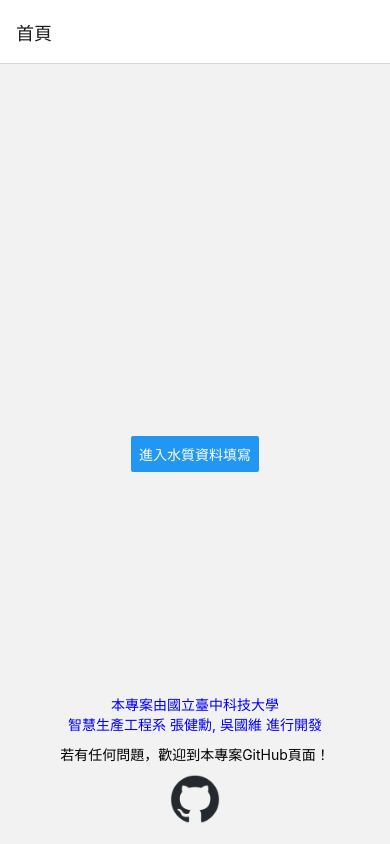
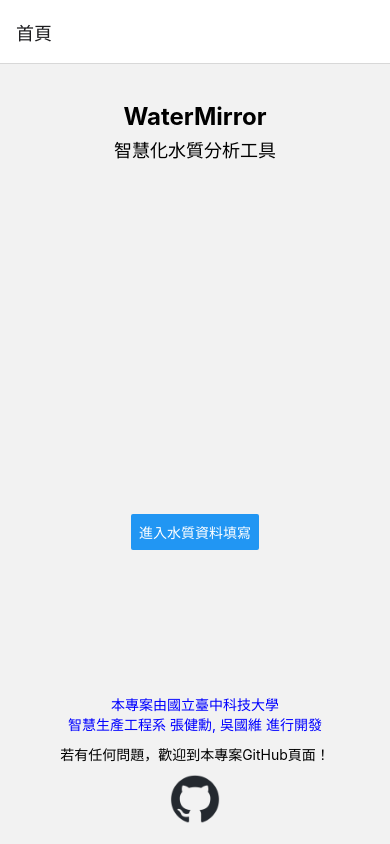
Before and after one commit to KageRyo/WaterMirror, a React Native app in the folder WaterMirror/: screen /Home in a window 390 px wide. Built offline with nearby package versions, Linux system fonts and the light colour scheme.

Commit message:
feat: Improve readability.

```diff
--- a/WaterMirror/src/Calc.js
+++ b/WaterMirror/src/Calc.js
@@ -1,5 +1,28 @@
 import React, { useState } from 'react';
 import { Button, Keyboard, StyleSheet, Text, TextInput, TouchableWithoutFeedback, View, Alert } from 'react-native';
+
+// 水質輸入部分組件
+const WaterQualityInput = ({ label, value, onChangeText }) => (
+  <TextInput
+    style={styles.input}
+    placeholder={label}
+    keyboardType="numeric"
+    value={value}
+    onChangeText={onChangeText}
+  />
+);
+
+// 水質提交按鈕組件
+const SubmitButton = ({ onPress }) => (
+  <Button title="送出" onPress={onPress} />
+);
+
+// 額外信息組件
+const AdditionalInfo = ({ onPress }) => (
+  <Text style={styles.additionalInfo} onPress={onPress}>
+    我找不到我的水質項目
+  </Text>
+);
 
 export default function CalcScreen() {
   const [waterQualityData, setWaterQualityData] = useState({
@@ -48,46 +71,34 @@ export default function CalcScreen() {
       <View style={styles.container}>
         <Text style={styles.title}>請填寫水質資料</Text>
         <View style={styles.inputContainer}>
-          <TextInput
-            style={styles.input}
-            placeholder="溶氧量（DO, %）"
-            keyboardType="numeric"
+          <WaterQualityInput
+            label="溶氧量（DO, %）"
             value={waterQualityData.DO}
             onChangeText={text => handleInputChange('DO', text)}
           />
-          <TextInput
-            style={styles.input}
-            placeholder="生物需氧量（BOD, mg/L）"
-            keyboardType="numeric"
+          <WaterQualityInput
+            label="生物需氧量（BOD, mg/L）"
             value={waterQualityData.BOD}
             onChangeText={text => handleInputChange('BOD', text)}
           />
-          <TextInput
-            style={styles.input}
-            placeholder="懸浮固體（SS, mg/L）"
-            keyboardType="numeric"
+          <WaterQualityInput
+            label="懸浮固體（SS, mg/L）"
             value={waterQualityData.SS}
             onChangeText={text => handleInputChange('SS', text)}
           />
-          <TextInput
-            style={styles.input}
-            placeholder="氨氮（NH3-N, mg/L）"
-            keyboardType="numeric"
+          <WaterQualityInput
+            label="氨氮（NH3-N, mg/L）"
             value={waterQualityData.NH3N}
             onChangeText={text => handleInputChange('NH3N', text)}
           />
-          <TextInput
-            style={styles.input}
-            placeholder="導電度（EC, μumho/co）"
-            keyboardType="numeric"
+          <WaterQualityInput
+            label="導電度（EC, μumho/co）"
             value={waterQualityData.EC}
             onChangeText={text => handleInputChange('EC', text)}
           />
         </View>
-        <Button title="送出" onPress={handleSubmit} />
-        <Text style={styles.additionalInfo} onPress={handleAdditionalInfo}>
-          我找不到我的水質項目
-        </Text>
+        <SubmitButton onPress={handleSubmit} />
+        <AdditionalInfo onPress={handleAdditionalInfo} />
       </View>
     </TouchableWithoutFeedback>
   );
--- a/WaterMirror/src/Home.js
+++ b/WaterMirror/src/Home.js
@@ -3,18 +3,28 @@ import { View, Button, Text, Image, TouchableOpacity, Linking, StyleSheet } from
 import { useNavigation } from '@react-navigation/native';
 import GitHubMark from '../assets/github-mark.png';
 
-export default function HomeScreen() {
-  const navigation = useNavigation();
-
-  // 定義導航到GitHub頁面的函數
+// 定義導航到 GitHub 頁面的函式
 const navigateToGitHub = () => {
   Linking.openURL('https://github.com/RotatingPotato/WaterMirror');
 };
 
-  return (
-    <View style={styles.container}>
+// 上部分組件
+const TopSection = () => (
+  <View style={styles.topContainer}>
+    <Text style={styles.title}>WaterMirror</Text>
+    <Text style={styles.subtitle}>智慧化水質分析工具</Text>
+  </View>
+);
+
+// 中部分組件
+const MiddleSection = ({ navigation }) => (
+  <View style={styles.middleContainer}>
     <Button title="進入水質資料填寫" onPress={() => navigation.navigate('Calc')} />
-      {/* 底部容器 */}
+  </View>
+);
+
+// 下部分組件
+const BottomSection = () => (
   <View style={styles.bottomContainer}>
     <Text style={styles.blueText}>本專案由國立臺中科技大學</Text>
     <Text style={[styles.blueText, { marginBottom: 10 }]}>智慧生產工程系 張健勳, 吳國維 進行開發</Text>
@@ -26,6 +36,19 @@ export default function HomeScreen() {
       />
     </TouchableOpacity>
   </View>
+);
+
+export default function HomeScreen() {
+  const navigation = useNavigation();
+
+  return (
+    <View style={styles.container}>
+      {/* 上部分 */}
+      <TopSection />
+      {/* 中部分 */}
+      <MiddleSection navigation={navigation} />
+      {/* 下部分 */}
+      <BottomSection />
     </View>
   );
 }
@@ -33,13 +56,35 @@ export default function HomeScreen() {
 const styles = StyleSheet.create({
   container: {
     flex: 1,
+    flexDirection: "column",
+    justifyContent: 'center',
+    alignItems: 'center',
+  },
+  topContainer: {
+    flex: 1,
+    justifyContent: 'center',
+    alignItems: 'center',
+  },
+  middleContainer: {
+    flex: 4,
     justifyContent: 'center',
     alignItems: 'center',
   },
   bottomContainer: {
+    flex: 1,
+    justifyContent: 'center',
+    alignItems: 'center',
     position: 'absolute',
-    alignItems: 'center',
     bottom: 20,
+  },
+  title: {
+    fontSize: 24,
+    fontWeight: 'bold',
+    marginBottom: 5,
+  },
+  subtitle: {
+    fontSize: 18,
+    marginBottom: 20,
   },
   blueText: {
     color: 'blue',
```
Lines whose indentation alone changed are shown as unchanged.
